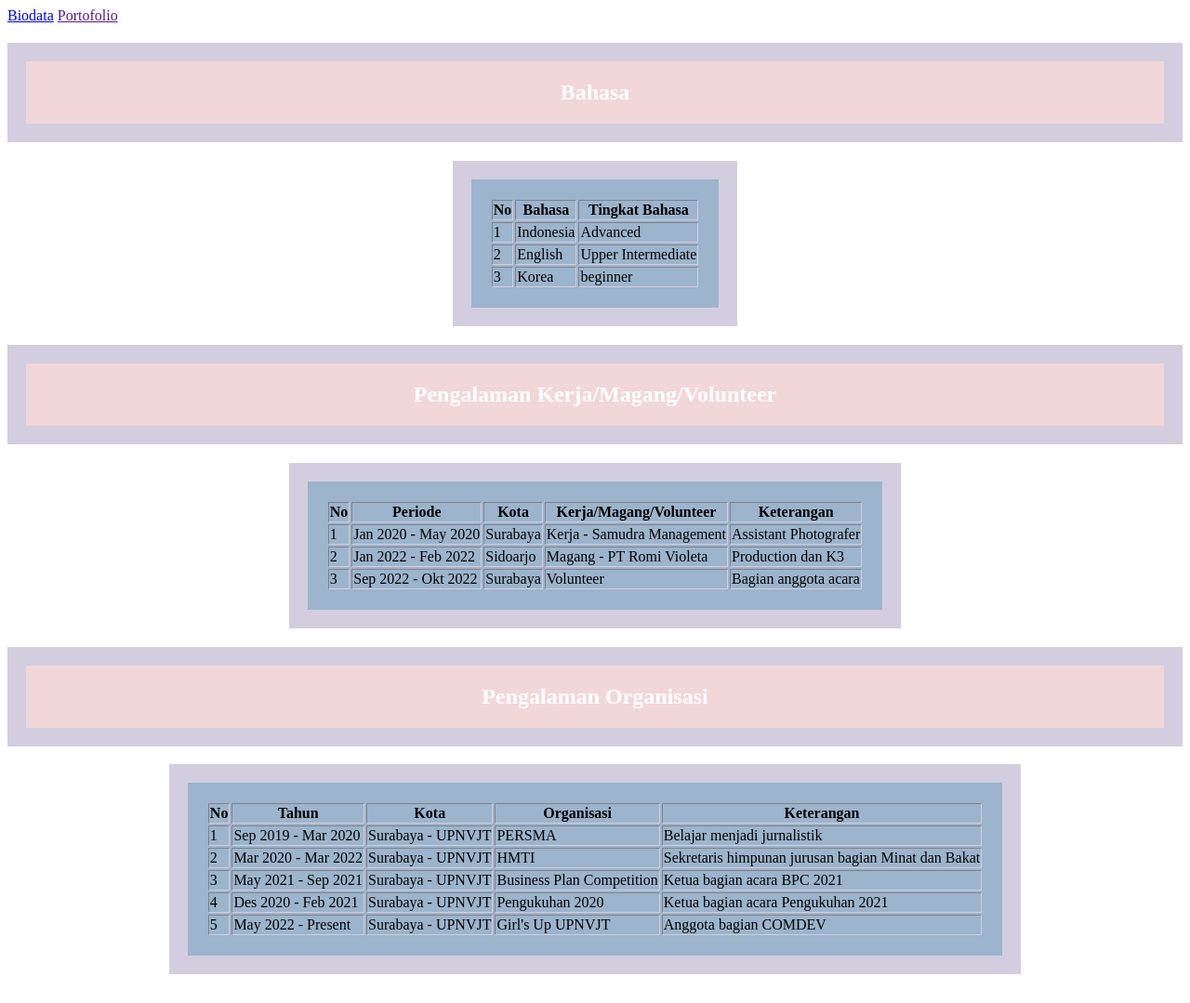
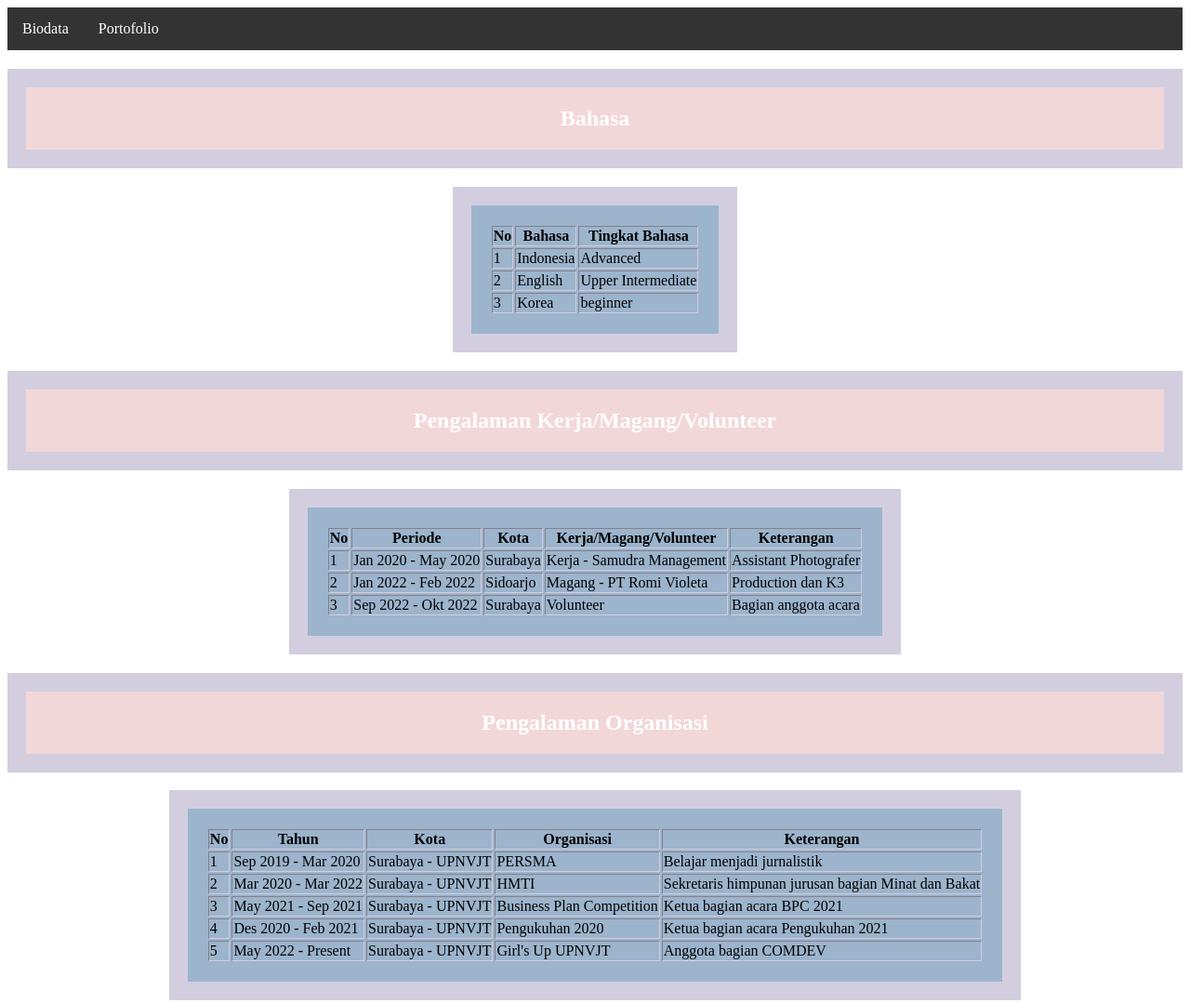
Before and after one commit to Elsanadila/web-basic-seal, a plain HTML site: page portofolio.html in a window 1280 px wide. Shown: the whole page at 93% size. Before the commit the page ends 1056 px from the top, so only its background shows below. Drawn offline with Linux system fonts and the light colour scheme.

Commit message:
tambah menu porto

```diff
--- a/portofolio.html
+++ b/portofolio.html
@@ -1,10 +1,39 @@
 <html>
     <head>
         <link rel="stylesheet" href="./styleporto.css">
+        <style>
+            .nav ul {
+              list-style-type: none;
+              margin: 0;
+              padding: 0;
+              overflow: hidden;
+              background-color: #333;
+            }
+
+            .nav li {
+              float: left;
+            }
+
+            .nav li a {
+              display: block;
+              color: white;
+              text-align: center;
+              padding: 14px 16px;
+              text-decoration: none;
+            }
+
+            .nav li a:hover {
+              background-color: #111;
+            }
+            </style>
     </head>
     <body>
-        <a href="index.html">Biodata</a>
-        <a href="">Portofolio</a>
+        <div class="nav">
+            <ul>
+                <li><a href="">Biodata</a></li>
+                <li><a href="portofolio.html">Portofolio</a></li>
+            </ul>
+        </div>
 
         <h2 align="center" class="para-bahasa">Bahasa</h2>
         <table align="center" border="1" class="para-tsatu">
```
